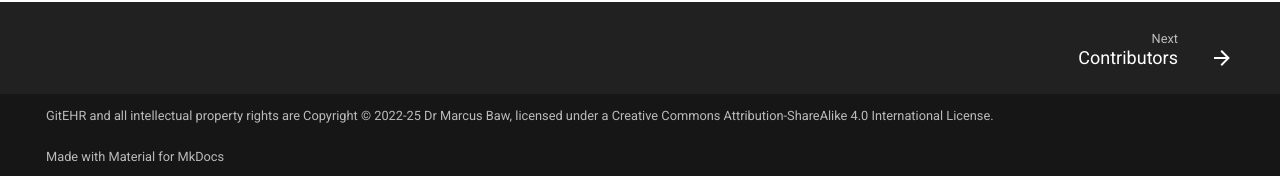
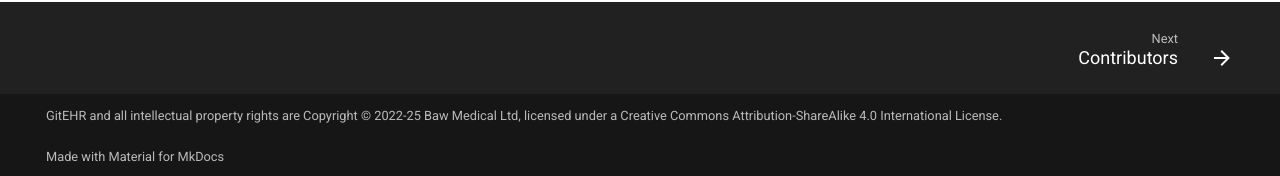
Before and after one commit to gitehr/gitehr, an MkDocs documentation site: the page built from docs/index.md, in a window 1280 px wide and 900 px high, scrolled down 740 px. Shown: the part 721-897 px from the top of the window. Built offline with MkDocs 1.6.1 and Material for MkDocs 9.7.7, drawn with Linux system fonts in a browser that asks for light colours; comment, search, counter and statistics services are not loaded.

Commit message:
Update copyright attribution and add foundation overview

```diff
--- a/mkdocs.yml
+++ b/mkdocs.yml
@@ -8,7 +8,7 @@ repo_name: gitehr/gitehr
 edit_uri: edit/main/docs/
 
 copyright: >
-  GitEHR and all intellectual property rights are Copyright &copy; 2022-25 Dr Marcus Baw, licensed under a <a rel="license" href="http://creativecommons.org/licenses/by-sa/4.0/">Creative Commons Attribution-ShareAlike 4.0 International License</a>. <a rel="license" href="http://creativecommons.org/licenses/by-sa/4.0/"><br/><br/>
+  GitEHR and all intellectual property rights are Copyright &copy; 2022-25 Baw Medical Ltd, licensed under a <a rel="license" href="http://creativecommons.org/licenses/by-sa/4.0/">Creative Commons Attribution-ShareAlike 4.0 International License</a>. <a rel="license" href="http://creativecommons.org/licenses/by-sa/4.0/"><br/><br/>
 
 theme:
   features:
```
Also changed, not shown: docs/about/foundation.md (added, +7 -0 lines).
